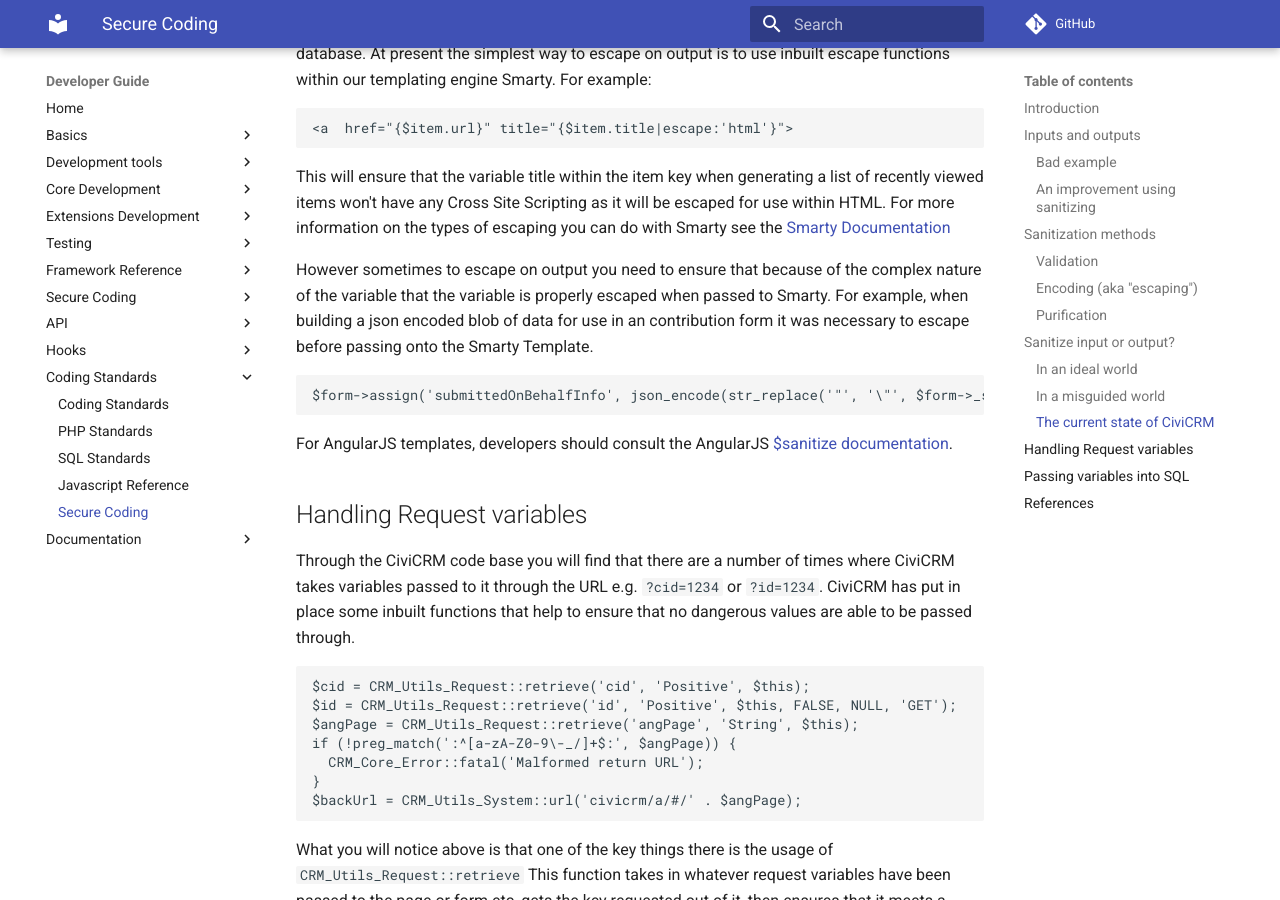
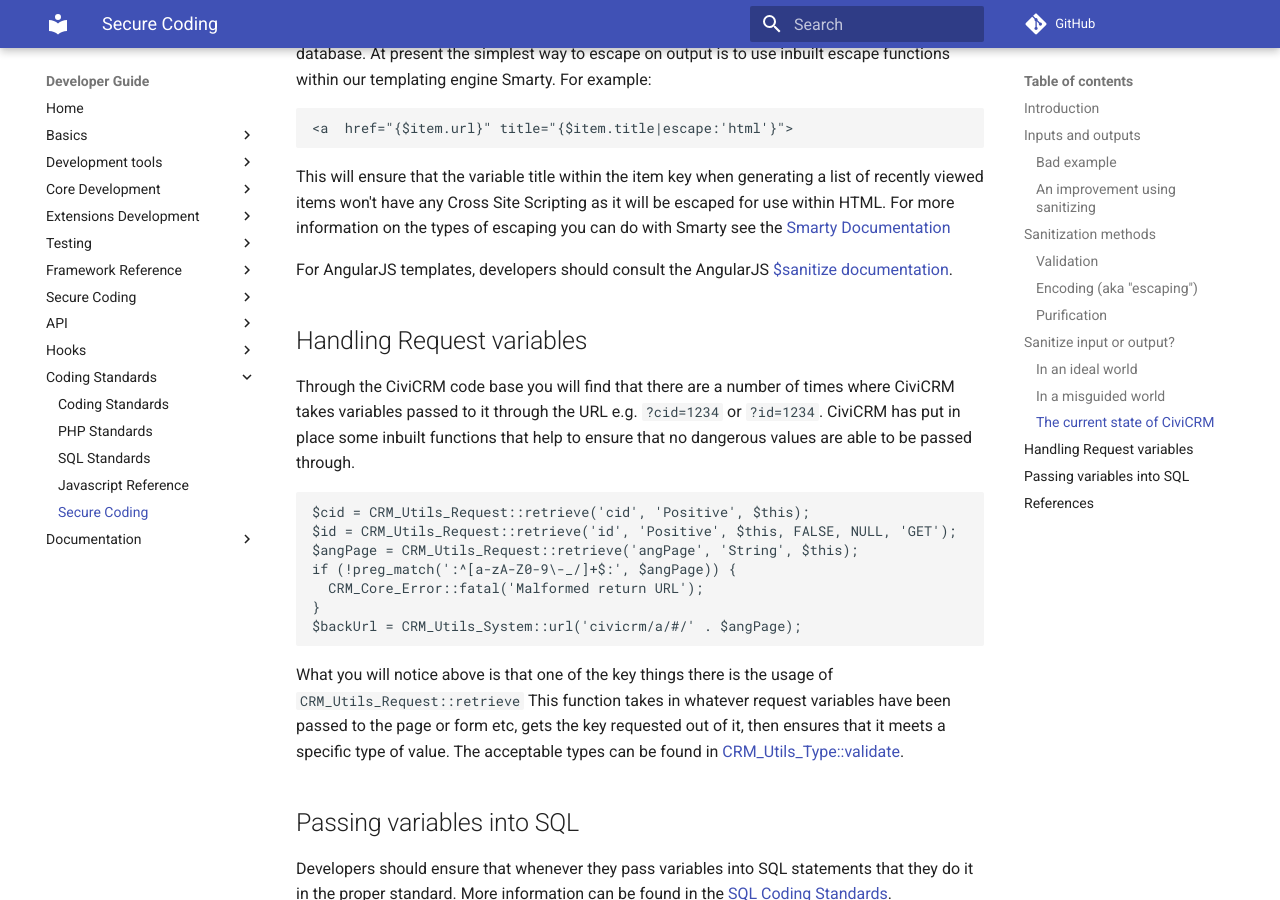
Before and after one commit to civicrm/civicrm-dev-docs, an MkDocs documentation site: the page built from docs/standards/secure.md, in a window 1280 px wide and 900 px high, scrolled down 3937 px. Built offline with MkDocs 1.6.1 and Material for MkDocs 9.7.7, drawn with Linux system fonts in a browser that asks for light colours; comment, search, counter and statistics services are not loaded; old or Windows-style settings are respelled for this version of MkDocs.

Commit message:
Security - remove confusing example
I think that if we want this example in there, we need to explain more
about how it works.

````diff
--- a/docs/standards/secure.md
+++ b/docs/standards/secure.md
@@ -118,11 +118,7 @@
 
 This will ensure that the variable title within the item key when generating a list of recently viewed items won't have any Cross Site Scripting as it will be escaped for use within HTML. For more information on the types of escaping you can do with Smarty see the [Smarty Documentation](https://www.smarty.net/docsv2/en/language.modifier.escape)
 
-However sometimes to escape on output you need to ensure that because of the complex nature of the variable that the variable is properly escaped when passed to Smarty. For example, when building a json encoded blob of data for use in an contribution form it was necessary to escape before passing onto the Smarty Template.
 
-```php
-$form->assign('submittedOnBehalfInfo', json_encode(str_replace('"', '\"', $form->_submitValues['onbehalf']), JSON_HEX_APOS));
-```
 
 For AngularJS templates, developers should consult the AngularJS [$sanitize documentation](https://docs.angularjs.org/api/ngSanitize/service/$sanitize).
 
````
